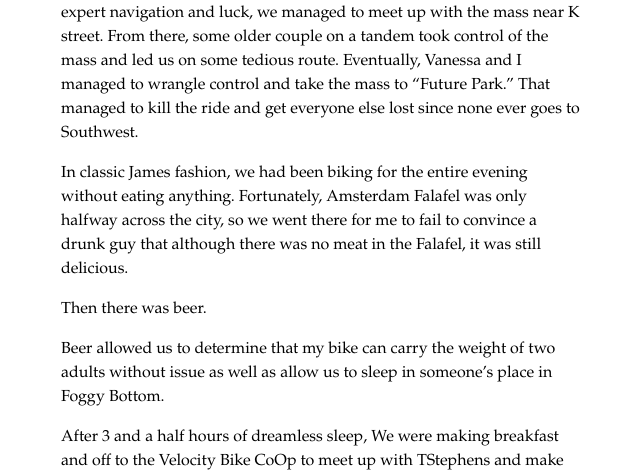
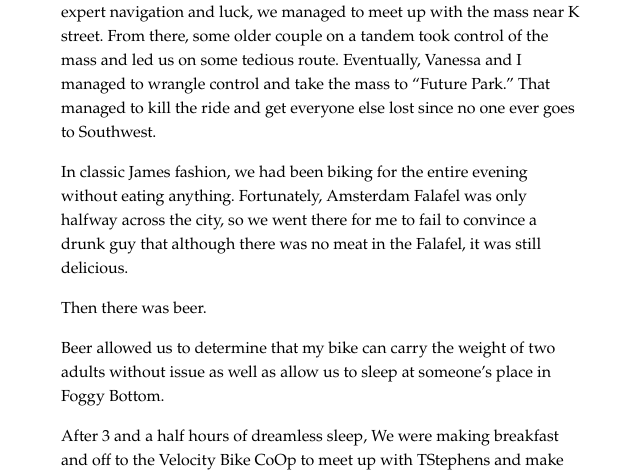
Before and after one commit to jamesob/biketrip, a Jekyll site: the page built from _posts/2011-5-6-Day-12.md, in a window 1280 px wide. Shown: the part 903-1375 px from the top of the page, without its empty margins (199-839 px from the left). Built offline with Jekyll 4.4.1, drawn with Linux system fonts in a browser that asks for light colours; comment, search, counter and statistics services are not loaded; some of the changed text lies outside the part shown.

Commit message:
Fixed a pair of typos

```diff
--- a/_posts/2011-5-6-Day-12.md
+++ b/_posts/2011-5-6-Day-12.md
@@ -14,7 +14,7 @@
 From there, some older couple on a tandem took control of the mass and led us
 on some tedious route. Eventually, Vanessa and I managed to wrangle control and
 take the mass to "Future Park." That managed to kill the ride and get
-everyone else lost since none ever goes to Southwest.
+everyone else lost since no one ever goes to Southwest.
 
 In classic James fashion, we had been biking for the entire evening without
 eating anything. Fortunately, Amsterdam Falafel was only halfway across the
@@ -24,7 +24,7 @@
 Then there was beer.
 
 Beer allowed us to determine that my bike can carry the weight of two adults
-without issue as well as allow us to sleep in someone's place in Foggy Bottom.
+without issue as well as allow us to sleep at someone's place in Foggy Bottom.
 
 After 3 and a half hours of dreamless sleep, We were making breakfast and off
 to the Velocity Bike CoOp to meet up with TStephens and make our bikes even
```
